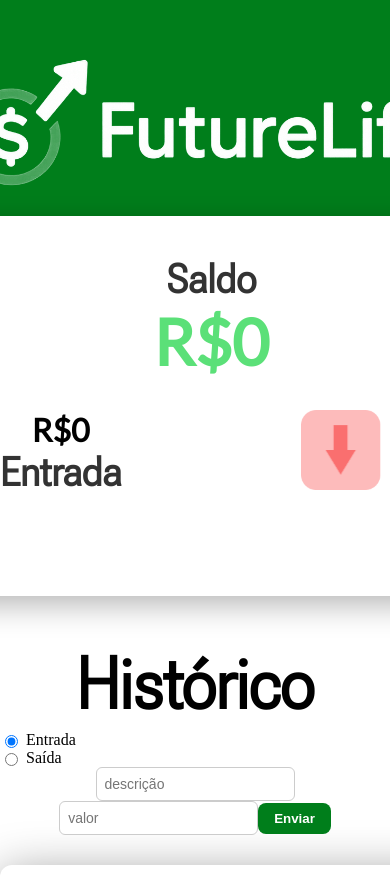
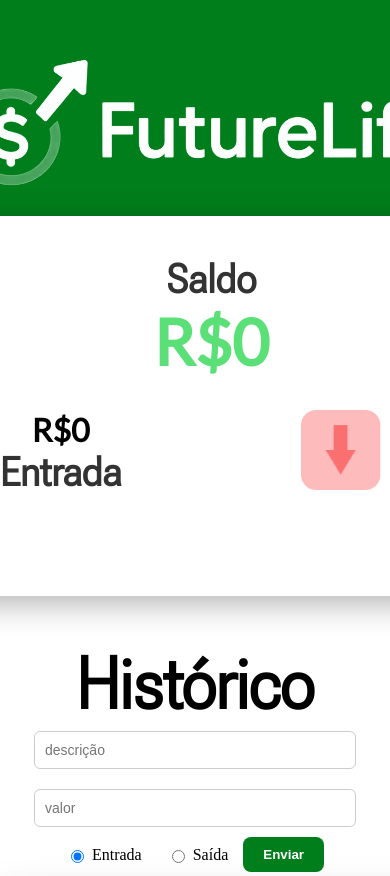
Before and after one commit to ToxickGreen/FutureLife, a React (Vite) app in the folder ViteComReact/FutureLife/: page / in a window 390 px wide. Shown: the top 876 px of the page. Built offline with nearby package versions, Linux system fonts and the light colour scheme.

Commit message:
Ajusta layout dos inputs e adiciona responsividade para iPhone SE

```diff
--- a/ViteComReact/FutureLife/src/App.css
+++ b/ViteComReact/FutureLife/src/App.css
@@ -17,18 +17,17 @@
   box-sizing: border-box;
 }
 
-
+/* Remove setinhas do input number */
 input[type=number]::-webkit-inner-spin-button,
 input[type=number]::-webkit-outer-spin-button {
   -webkit-appearance: none;
   margin: 0;
 }
-
-
 input[type=number] {
   -moz-appearance: textfield;
 }
 
+/* Centralização geral */
 .centralizaItensBox {
   text-align: center;
   display: flex;
@@ -45,7 +44,7 @@ input[type=number] {
 
 /* Card */
 .compcontas {
-  background-color: rgb(255, 255, 255);
+  background-color: #fff;
   border-radius: 8px;
   box-shadow: 0px 4px 8px rgba(0, 0, 0, 0.3);
   width: 279px;
@@ -57,7 +56,6 @@ input[type=number] {
   padding: 10px;
 }
 
-
 .tituloConta {
   font-size: 22px;
   font-weight: 600;
@@ -65,14 +63,13 @@ input[type=number] {
   margin: 0;
 }
 
-
 .valorConta {
   font-size: 28px;
   font-weight: 700;
   margin: 5px 0 0 0;
 }
 
-
+/* Cabeçalho */
 #Cabecalho {
   background-color: #007e1b;
   height: 145px;
@@ -85,7 +82,7 @@ input[type=number] {
 }
 
 #logo {
-  font-family:'roboto';
+  font-family: 'Roboto';
   font-size: 40px;
   color: white;
   font-weight: 700;
@@ -97,26 +94,22 @@ input[type=number] {
   width: auto;
 }
 
-
-
-html{
-  background-color: rgb(255, 255, 255);;
-
+html {
+  background-color: #ffffff;
 }
 
-body{
+body {
   margin: 0;
   padding: 0;
   overflow-x: hidden;
 }
 
-p{
+p {
   margin-top: 0;
   margin-bottom: 0;
-
 }
 
-
+/* Containers */
 #itensAdicionar,
 #ListaContainer {
   width: 880px;
@@ -124,10 +117,11 @@ p{
   padding: 15px;
   box-sizing: border-box;
   background-color: #fff;
-  box-shadow: 0px 4px 8px rgba(0,0,0,0.3);
+  box-shadow: 0px 4px 8px rgba(0, 0, 0, 0.3);
   border-radius: 8px;
 }
 
+/* Lista */
 #ListaCorpo {
   padding: 0;
   margin: 0;
@@ -159,27 +153,62 @@ p{
   padding: 6px 12px;
   cursor: pointer;
 }
-ul{
+
+/* Reset UL */
+ul {
   padding: 0;
   margin: 0;
   list-style: none;
   border-bottom: 1 solid green;
   margin-bottom: 150px;
-
 }
 
+/* ===== ÁREA DE ADIÇÃO ===== */
 #itensAdicionar {
   display: flex;
-  flex-wrap: wrap;
+  flex-direction: column;
   align-items: center;
-  justify-content: center;
-  gap: 50px;
+  gap: 15px;
   margin-top: 60px;
-  padding: 15px 0px;
+  padding: 20px;
   background-color: #fff;
   max-width: 880px;
   margin: 30px auto;
-   box-shadow: 0px 4px 8px rgba(0, 0, 0, 0.3);
+  box-shadow: 0px 4px 8px rgba(0, 0, 0, 0.3);
+  border-radius: 8px;
+}
+
+/* inputs lado a lado */
+.inputs-lado-a-lado {
+  display: flex;
+  justify-content: center;
+  gap: 20px;
+  flex-wrap: wrap; /* quebra em telas pequenas */
+  width: 100%;
+}
+
+.text-input {
+  padding: 10px;
+  border: 1px solid #ccc;
+  border-radius: 6px;
+  font-size: 14px;
+  width: 300px;
+  transition: all 0.2s ease;
+}
+
+.text-input:focus {
+  border-color: #007e1b;
+  outline: none;
+  box-shadow: 0 0 4px rgba(0, 126, 27, 0.5);
+}
+
+/* radios + botão */
+.radios-botao {
+  display: flex;
+  align-items: center;
+  justify-content: center;
+  gap: 15px;
+  flex-wrap: wrap;
 }
 
 #itensAdicionar label {
@@ -189,100 +218,94 @@ ul{
   font-weight: 500;
 }
 
-#itensAdicionar input[type="text"],
-#itensAdicionar input[type="number"] {
-  padding: 8px;
-  border: 1px solid #ccc;
-  border-radius: 6px;
-  font-size: 14px;
-}
-
 #itensAdicionar button {
   background-color: #007e1b;
   color: white;
   border: none;
-  padding: 8px 16px;
+  padding: 10px 20px;
   border-radius: 8px;
   cursor: pointer;
   font-weight: bold;
+  transition: background-color 0.3s ease;
 }
 
 #itensAdicionar button:hover {
   background-color: #049a24;
 }
 
-
+/* ===== RESPONSIVIDADE ===== */
 @media (max-width: 1150px) {
-  #Cabecalho{
+  #Cabecalho {
     width: 100%;
     height: 336px;
-
   }
 
-  #logo{
+  #logo {
     margin-bottom: 64px;
   }
 
-
-  #AreaDeContas{
+  #AreaDeContas {
     display: flex;
     flex-wrap: wrap;
     gap: 32px;
-    background-color: rgb(255, 255, 255);
+    background-color: #fff;
     min-width: 824px;
     min-height: 380px;
     margin-top: -150px;
     border-radius: 12px;
-    box-shadow: 0px 8px 32px rgba(0,0,0,0.3);
+    box-shadow: 0px 8px 32px rgba(0, 0, 0, 0.3);
     color: black;
   }
 
-  .compcontas{
+  .compcontas {
     all: unset;
     display: flex;
     flex-direction: column-reverse;
-
   }
 
-  #entr{
+  #entr {
     order: 1;
     display: flex;
     align-items: center;
     gap: 12px;
     margin-top: 88px;
   }
-  #saida{
+
+  #saida {
     order: 3;
     display: flex;
     align-items: center;
     gap: 12px;
     margin-top: 88px;
   }
-  #saldo{
+
+  #saldo {
     order: 2;
     display: flex;
     flex-direction: column;
     margin-bottom: 176px;
+  }
 
-  }
   #saldo .compcontas {
     all: unset;
     display: flex;
     flex-direction: column;
     align-items: center;
   }
-  .tituloConta{
+
+  .tituloConta {
     font-family: Roboto;
     font-weight: bold;
     font-size: 40px;
   }
-  .valorConta{
+
+  .valorConta {
     font-family: Lato;
     font-weight: bold;
     font-size: 32px;
   }
 
-  #saldo .valorConta{
+  #saldo .valorConta {
     all: unset;
     font-family: Lato;
     font-size: 64px;
@@ -290,26 +313,33 @@ ul{
     color: rgba(91, 224, 120, 100);
   }
 
-  #titleList{
+  #titleList {
     font-size: 72px;
     font-family: Roboto;
     font-weight: bold;
     margin-bottom: 4px;
   }
-  #adicionar{
+
+  #adicionar {
     margin-top: -32px;
   }
-  /*aba para adicionar valores*/
-  #itensAdicionar{
+
+  #itensAdicionar {
     all: unset;
-    display: block;
+    display: flex;
+    flex-direction: column;
+    align-items: center;
+    gap: 10px;
+    font-weight: 500;
   }
-  #ListaContainer{
+
+  #ListaContainer {
     min-height: 824px;
     border-radius: 12px;
     box-shadow: 0px 8px 48px rgb(155, 155, 155);
   }
-  #infoL{
+
+  #infoL {
     color: #0000007c;
     font-family: Lato;
   }
--- a/ViteComReact/FutureLife/src/components/Lista.jsx
+++ b/ViteComReact/FutureLife/src/components/Lista.jsx
@@ -4,12 +4,8 @@ function Lista({ list, setList }) {
   const [desc, setDesc] = useState("");
   const [valor, setValor] = useState("");
   const [tipo, setTipo] = useState("entrada");
-  let listInfo;
-  if (list.length == 0) {
-            listInfo = true;
-          }else{
-            listInfo = false;
-          };
+
+  const listInfo = list.length === 0;
 
   const itemLista = () => {
     if (!desc || !valor) return;
@@ -28,18 +24,37 @@ function Lista({ list, setList }) {
     setValor("");
   };
 
-
-  function deleteItem(id){
-    const listData = [...list]
-    const newList = listData.filter((item) => item.id !== id )
-    setList(newList)
+  function deleteItem(id) {
+    const newList = list.filter((item) => item.id !== id);
+    setList(newList);
   }
 
   return (
     <>
       <div id="adicionar">
         <h1 id="titleList">Histórico</h1>
+
         <div id="itensAdicionar">
+          {/* inputs lado a lado */}
+          <div className="inputs-lado-a-lado">
+            <input
+              className="text-input"
+              type="text"
+              placeholder="descrição"
+              value={desc}
+              onChange={(e) => setDesc(e.target.value)}
+            />
+            <input
+              className="text-input"
+              type="number"
+              placeholder="valor"
+              value={valor}
+              onChange={(e) => setValor(e.target.value)}
+            />
+          </div>
+
+          {/* radios e botão */}
+          <div className="radios-botao">
             <label>
               <input
                 type="radio"
@@ -50,7 +65,7 @@ function Lista({ list, setList }) {
               Entrada
             </label>
 
-        <label>
+            <label style={{ marginLeft: "10px" }}>
               <input
                 type="radio"
                 value="saida"
@@ -59,19 +74,11 @@ function Lista({ list, setList }) {
               />
               Saída
             </label>
-        <input
-          type="text"
-          placeholder="descrição"
-          value={desc}
-          onChange={(e) => setDesc(e.target.value)}
-        />
-        <input
-          type="number"
-          placeholder="valor"
-          value={valor}
-          onChange={(e) => setValor(e.target.value)}
-          />
-        <button onClick={itemLista} id="enviar">Enviar</button>
+
+            <button onClick={itemLista} id="enviar">
+              Enviar
+            </button>
+          </div>
         </div>
 
         <div id="ListaContainer">
@@ -91,7 +98,6 @@ function Lista({ list, setList }) {
         </div>
       </div>
     </>
-
   );
 }
 
```
Also changed, not shown: 1 other file (tests, documents, lock files or other folders). Lines whose indentation alone changed are shown as unchanged.
